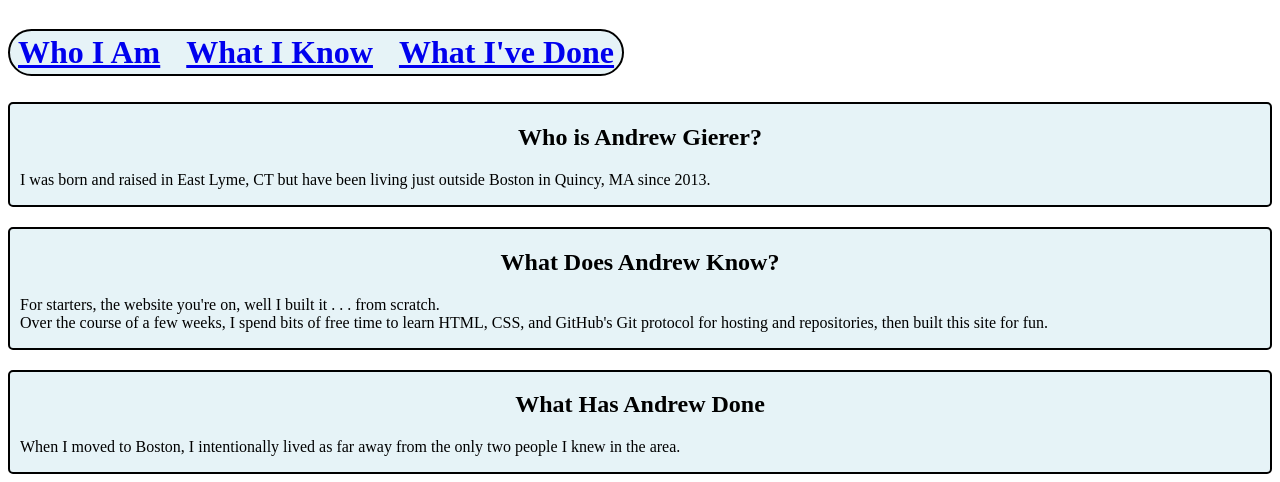
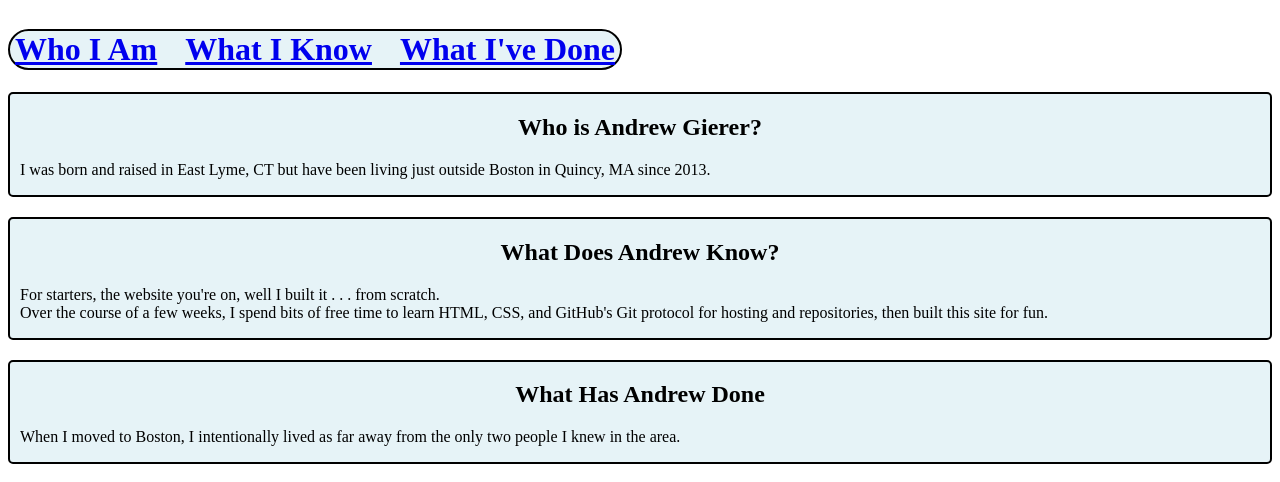
Before and after one commit to AJGierer/AJGierer.github.io, a plain HTML site: page index.html in a window 1280 px wide. Shown: the top 482 px of the page. Drawn offline with Linux system fonts and the light colour scheme.

Commit message:
Changed h1 to spans

```diff
--- a/index.html
+++ b/index.html
@@ -6,15 +6,11 @@
 	</head>
 	<body>
 		<H1 id="header" >
-			<table>
-				<tr>
-					<td><a href=#WhoIAm>Who I Am</a></td>
-					<td class="sidegap"></td>
-					<td><a href=#WhatIKnow>What I Know</a></td>
-					<td class="sidegap"></td>
-					<td><a href=#WhatIveDone>What I've Done</a></td>
-				</tr>
-			</table>
+			<span><a href=#WhoIAm>Who I Am</a></span>
+			<span class="sidegap"></span>
+			<span><a href=#WhatIKnow>What I Know</a></span>
+			<span class="sidegap"></span>
+			<span><a href=#WhatIveDone>What I've Done</a></span>
 		</h1>
 		<div class="WBox" id="WhoIAm">
 			<h2>Who is Andrew Gierer?</h2>
```
